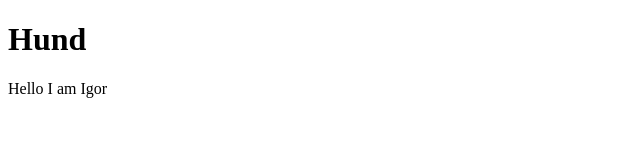
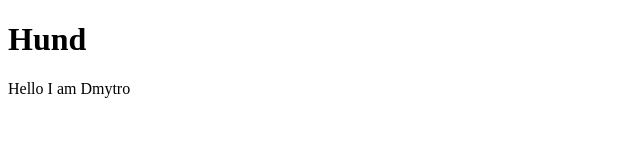
Before and after one commit to FBetulDemir/Team-arbete, a plain HTML site: page index.html in a window 1280 px wide. Shown: the full height of the page, 0-640 px from the left. Drawn offline with Linux system fonts and the light colour scheme.

Commit message:
Changed name to mine

```diff
--- a/index.html
+++ b/index.html
@@ -7,6 +7,6 @@
   </head>
   <body>
     <h1>Hund</h1>
-    <p>Hello I am Igor</p>
+    <p>Hello I am Dmytro</p>
   </body>
 </html>
```
